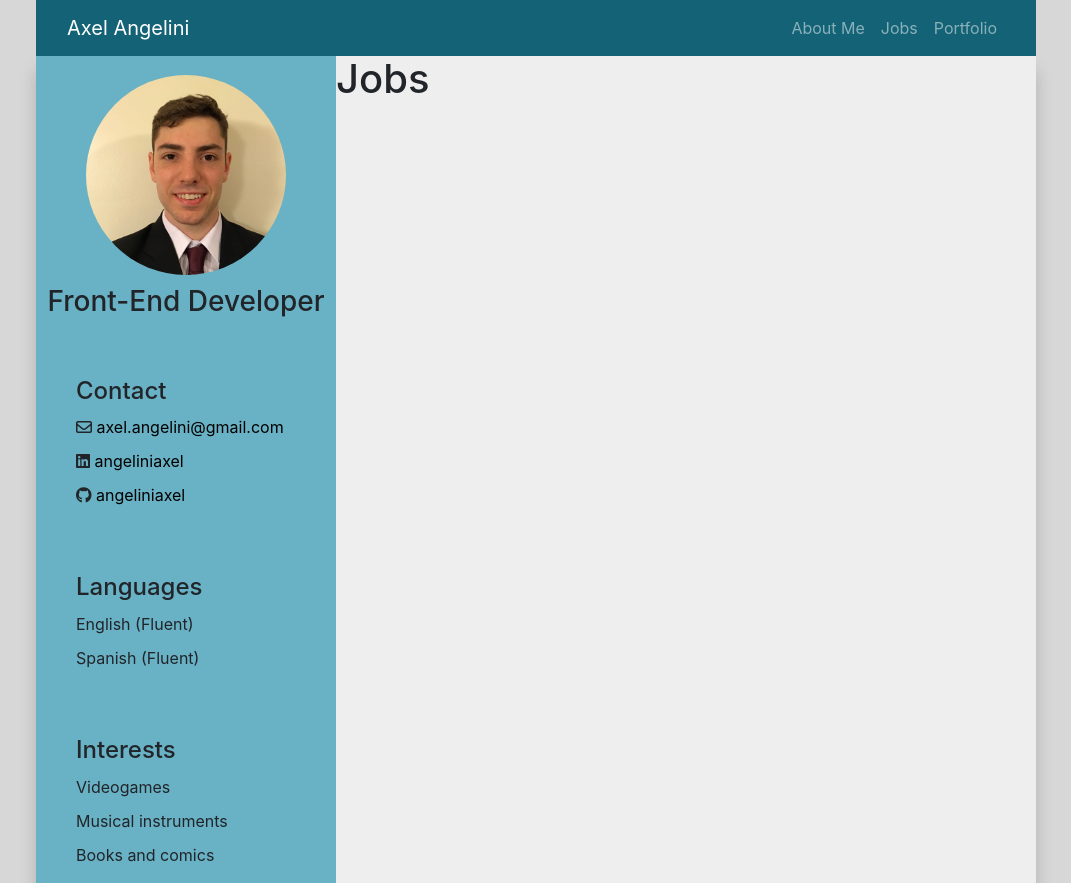
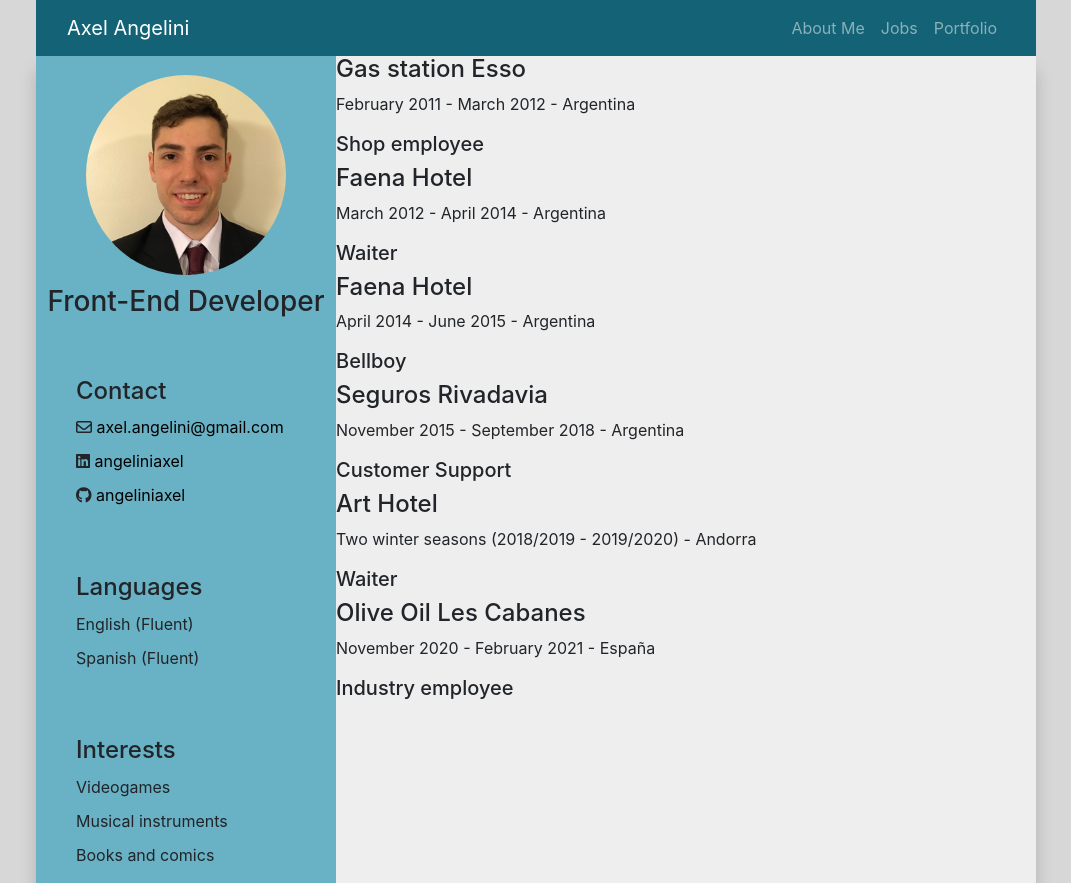
Before and after one commit to AngeliniAxel/cv, a React (Create React App) app: page /jobs in a window 1280 px wide. Shown: the whole page, without its empty margins (104-1175 px from the left). Built offline with nearby package versions, Linux system fonts and the light colour scheme.

Commit message:
Implementing Job component to show an array of job experience

```diff
--- a/src/components/Info.js
+++ b/src/components/Info.js
@@ -1,25 +1,26 @@
 const Info = () => {
 	return (
 		<div className='info'>
-			<img src='./media/avatar.jpg' alt='profile picture'></img>
+			{console.log('hola')}
+			<img src='./media/avatar.jpg' alt='profile'></img>
 			<h3>Front-End Developer</h3>
 
 			<ul className='contact'>
 				<h4>Contact</h4>
 				<li>
-					<i class='far fa-envelope'></i>
+					<i className='far fa-envelope'></i>
 					<a href='mailto:axel.angelini@gmail.com'> axel.angelini@gmail.com</a>
 				</li>
 				<li>
-					<i class='fab fa-linkedin'></i>
-					<a href='https://www.linkedin.com/in/angeliniaxel/' target='_blank'>
+					<i className='fab fa-linkedin'></i>
+					<a href='https://www.linkedin.com/in/angeliniaxel/' target='_blank' rel='noreferrer'>
 						{' '}
 						angeliniaxel
 					</a>
 				</li>
 				<li>
-					<i class='fab fa-github'></i>
-					<a href='https://github.com/AngeliniAxel' target='_blank'>
+					<i className='fab fa-github'></i>
+					<a href='https://github.com/AngeliniAxel' target='_blank' rel='noreferrer'>
 						{' '}
 						angeliniaxel
 					</a>
--- /dev/null
+++ b/src/components/Job.js
@@ -0,0 +1,14 @@
+const Job = ({ job }) => {
+	return (
+		<div className='job-container'>
+			<h4>{job.company}</h4>
+			<p>
+				{job.date} - {job.place}
+			</p>
+
+			<h5>{job.position} </h5>
+		</div>
+	);
+};
+
+export default Job;
--- a/src/components/Jobs.js
+++ b/src/components/Jobs.js
@@ -1,7 +1,12 @@
+import Job from './Job';
+import { experienceArray } from '../helpers/experience';
+
 const Jobs = () => {
 	return (
 		<div className='jobs'>
-			<h1>Jobs</h1>
+			{experienceArray.map((item, index) => (
+				<Job job={item} key={index} />
+			))}
 		</div>
 	);
 };
--- /dev/null
+++ b/src/helpers/experience.js
@@ -0,0 +1,47 @@
+class JobExperience {
+	constructor(company, position, date, place) {
+		this.company = company;
+		this.position = position;
+		this.date = date;
+		this.place = place;
+	}
+}
+
+const esso = new JobExperience(
+	'Gas station Esso',
+	'Shop employee',
+	'February 2011 - March 2012',
+	'Argentina'
+);
+
+const faena = new JobExperience('Faena Hotel', 'Waiter', 'March 2012 - April 2014', 'Argentina');
+
+const faenaBellboy = new JobExperience(
+	'Faena Hotel',
+	'Bellboy',
+	'April 2014 - June 2015',
+	'Argentina'
+);
+
+const rivadavia = new JobExperience(
+	'Seguros Rivadavia',
+	'Customer Support',
+	'November 2015 - September 2018',
+	'Argentina'
+);
+
+const art = new JobExperience(
+	'Art Hotel',
+	'Waiter',
+	'Two winter seasons (2018/2019 - 2019/2020)',
+	'Andorra'
+);
+
+const cabanes = new JobExperience(
+	'Olive Oil Les Cabanes',
+	'Industry employee',
+	'November 2020 - February 2021',
+	'España'
+);
+
+export const experienceArray = [esso, faena, faenaBellboy, rivadavia, art, cabanes];
--- /dev/null
+++ b/src/sass/components/_Job.scss
@@ -0,0 +1,4 @@
+.upper-row {
+	display: flex;
+	justify-content: space-between;
+}
--- a/src/sass/index.scss
+++ b/src/sass/index.scss
@@ -3,6 +3,7 @@
 @import './components/About';
 @import './components/Info';
 @import './components/Jobs';
+@import './components/Job';
 @import './components/Portfolio';
 @import './helpers/variables';
 
```
Also changed, not shown: src/trabajos.txt (added).
